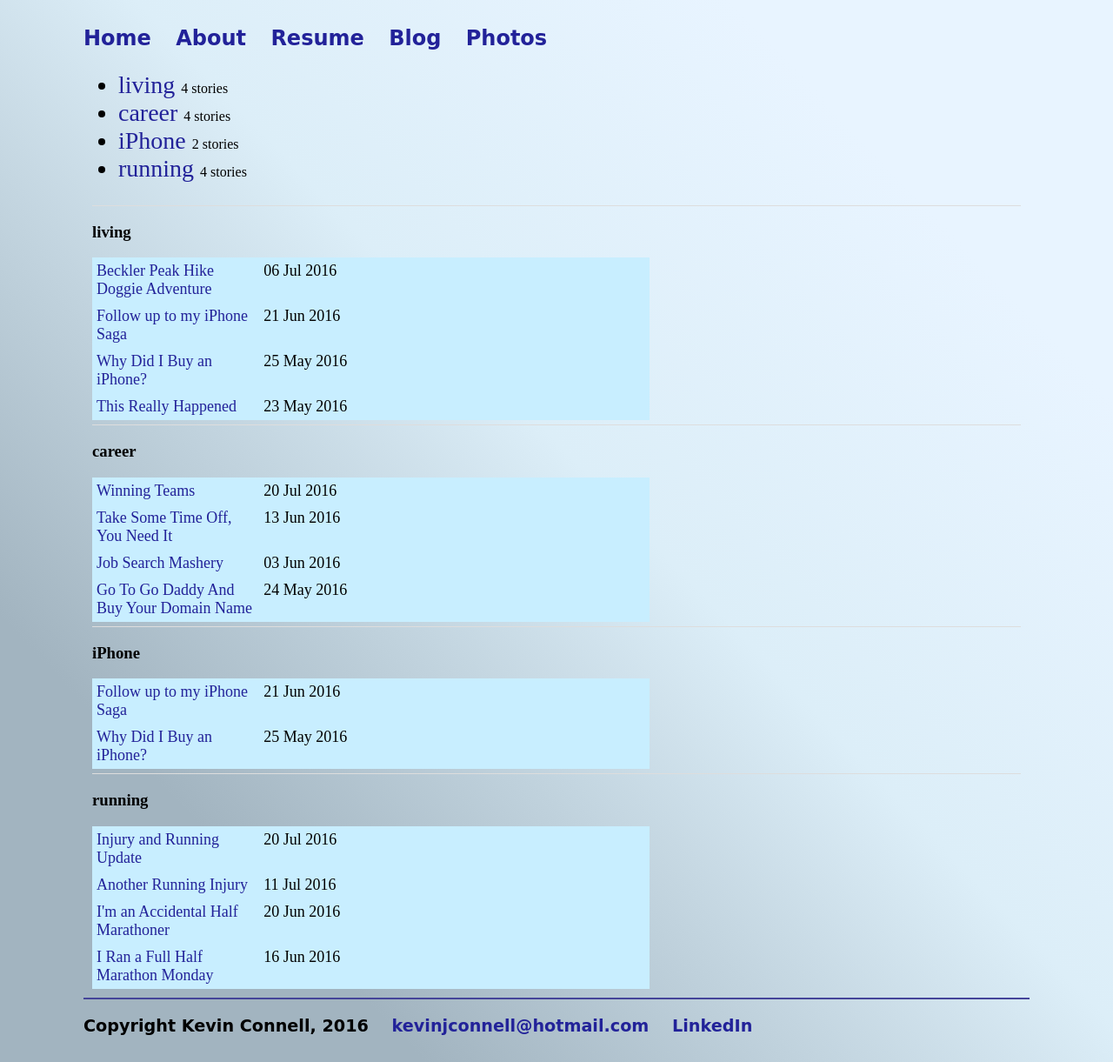
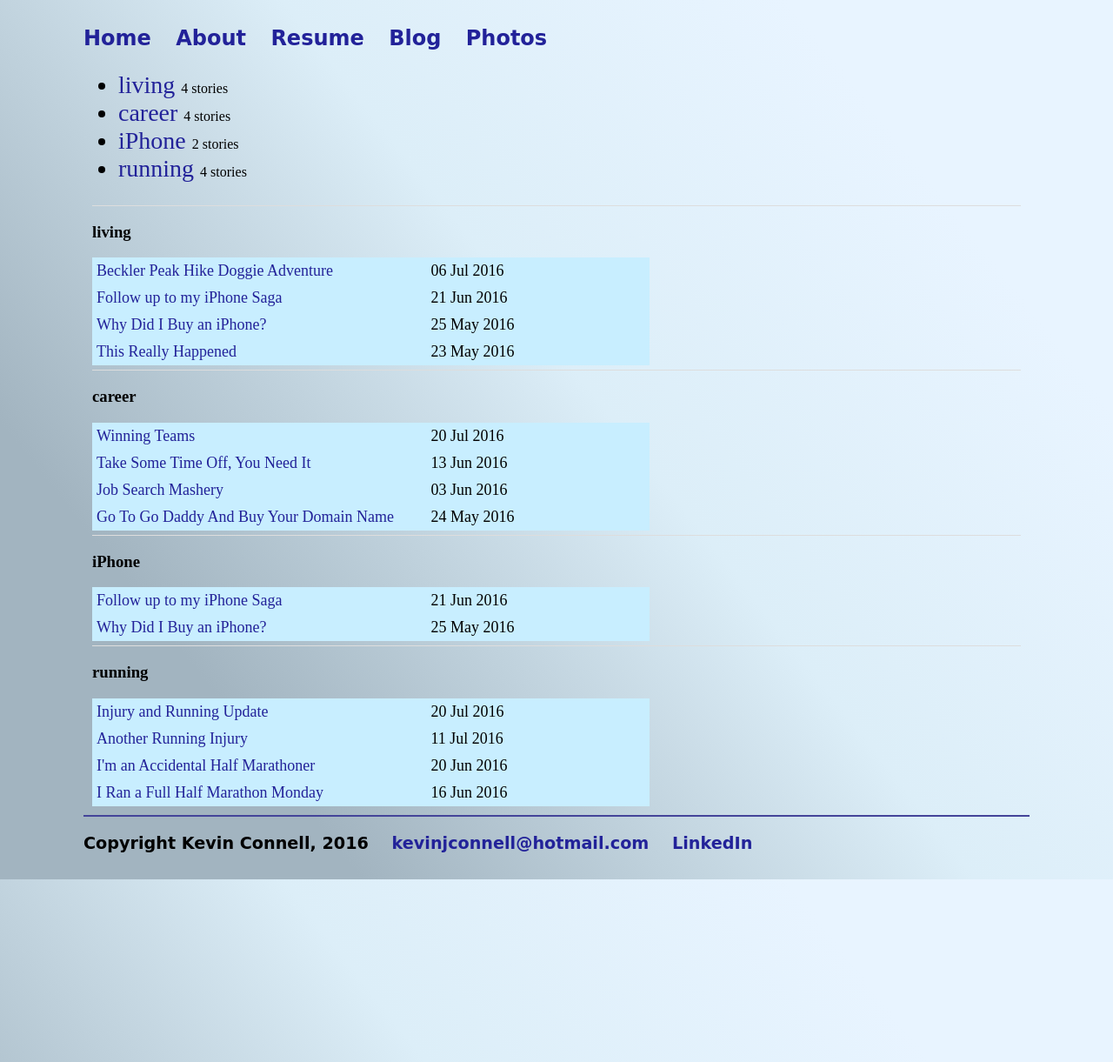
Before and after one commit to mo4dawg/mo4dawg.github.io, a Jekyll site: the page built from tags.html, in a window 1280 px wide. Shown: the whole page at 87% size. Built offline with Jekyll 4.4.1, drawn with Linux system fonts in a browser that asks for light colours.

Commit message:
Update tags.html

```diff
--- a/tags.html
+++ b/tags.html
@@ -24,7 +24,7 @@
       {% for post in site.tags[tag_name] %}
         <tr valign=top>
         <article class="archive-item">
-            <td background-color:"DCEEF8" style="width:30%"><font size = "4"><a href="{{ root_url }}{{ post.url }}">{{post.title}}</a></font></td>
+            <td background-color:"DCEEF8" style="width:60%"><font size = "4"><a href="{{ root_url }}{{ post.url }}">{{post.title}}</a></font></td>
             <td background-color:"DCEEF8"><font size = "4">{{post.date|date_to_string }}</font></td>
          </article>
         </tr>
```
